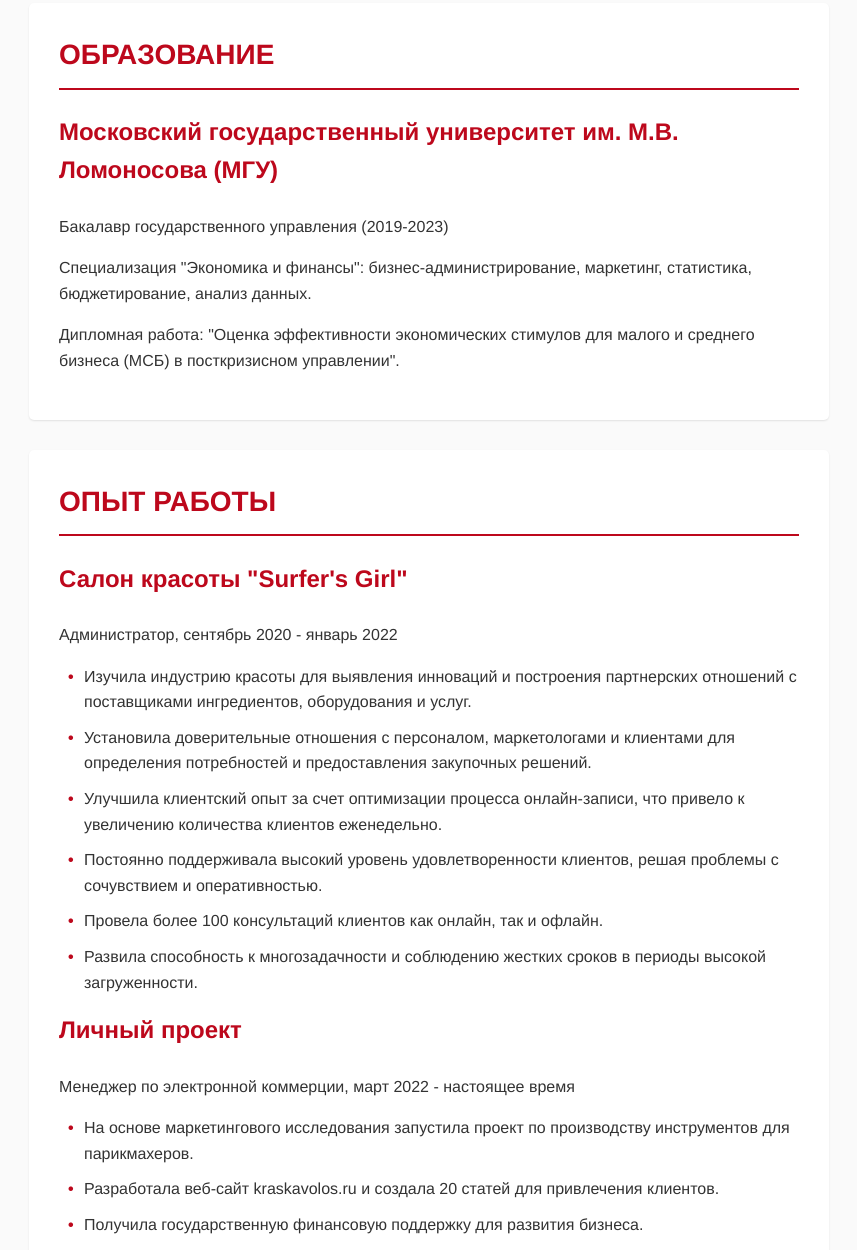
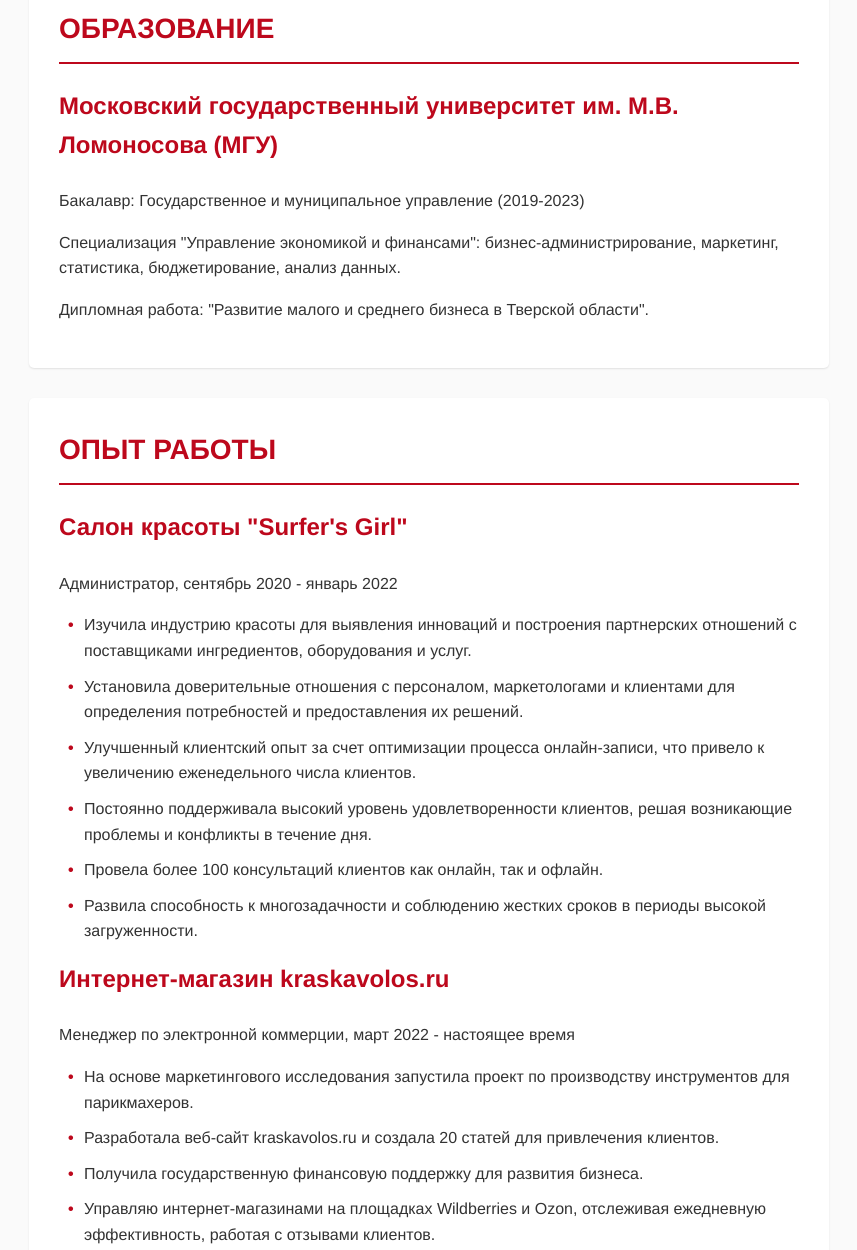
Before and after one commit to gerdaria/cv, a plain HTML site: page index.html in a window 1280 px wide. Shown: the part 520-1770 px from the top of the page, without its empty margins (211-1068 px from the left). Drawn offline with Linux system fonts and the light colour scheme.

Commit message:
Improvements

```diff
--- a/index.html
+++ b/index.html
@@ -166,7 +166,7 @@
       <h2>КРАТКАЯ ИНФОРМАЦИЯ</h2>
       <ul>
         <li>Свободное владение английским языком</li>
-        <li>Провела глубокий анализ рынка поставщиков в индустрии красоты, средств по уходу за волосами и инструментов для парикмахеров в сфере FMCG, а также построила проект на основе исследования.</li>
+        <li>Провела анализ рынка индустрии красоты, средств по уходу за волосами и инструментов для парикмахеров в сфере FMCG, а также построила проект на основе исследования.</li>
       </ul>
     </section>
 
@@ -174,9 +174,9 @@
     <section>
       <h2>ОБРАЗОВАНИЕ</h2>
       <h3>Московский государственный университет им. М.В. Ломоносова (МГУ)</h3>
-      <p>Бакалавр государственного управления (2019-2023)</p>
-      <p>Специализация "Экономика и финансы": бизнес-администрирование, маркетинг, статистика, бюджетирование, анализ данных.</p>
-      <p>Дипломная работа: "Оценка эффективности экономических стимулов для малого и среднего бизнеса (МСБ) в посткризисном управлении".</p>
+      <p>Бакалавр: Государственное и муниципальное управление (2019-2023)</p>
+      <p>Специализация "Управление экономикой и финансами": бизнес-администрирование, маркетинг, статистика, бюджетирование, анализ данных.</p>
+      <p>Дипломная работа: "Развитие малого и среднего бизнеса в Тверской области".</p>
     </section>
 
     <section>
@@ -186,16 +186,16 @@
         <p>Администратор, сентябрь 2020 - январь 2022</p>
         <ul>
           <li>Изучила индустрию красоты для выявления инноваций и построения партнерских отношений с поставщиками ингредиентов, оборудования и услуг.</li>
-          <li>Установила доверительные отношения с персоналом, маркетологами и клиентами для определения потребностей и предоставления закупочных решений.</li>
-          <li>Улучшила клиентский опыт за счет оптимизации процесса онлайн-записи, что привело к увеличению количества клиентов еженедельно.</li>
-          <li>Постоянно поддерживала высокий уровень удовлетворенности клиентов, решая проблемы с сочувствием и оперативностью.</li>
+          <li>Установила доверительные отношения с персоналом, маркетологами и клиентами для определения потребностей и предоставления их решений.</li>
+          <li>Улучшенный клиентский опыт за счет оптимизации процесса онлайн-записи, что привело к увеличению еженедельного числа клиентов.</li>
+          <li>Постоянно поддерживала высокий уровень удовлетворенности клиентов, решая возникающие проблемы и конфликты в течение дня.</li>
           <li>Провела более 100 консультаций клиентов как онлайн, так и офлайн.</li>
           <li>Развила способность к многозадачности и соблюдению жестких сроков в периоды высокой загруженности.</li>
         </ul>
       </div>
 
       <div class="job">
-        <h3>Личный проект</h3>
+        <h3>Интернет-магазин kraskavolos.ru</h3>
         <p>Менеджер по электронной коммерции, март 2022 - настоящее время</p>
         <ul>
           <li>На основе маркетингового исследования запустила проект по производству инструментов для парикмахеров.</li>
```
